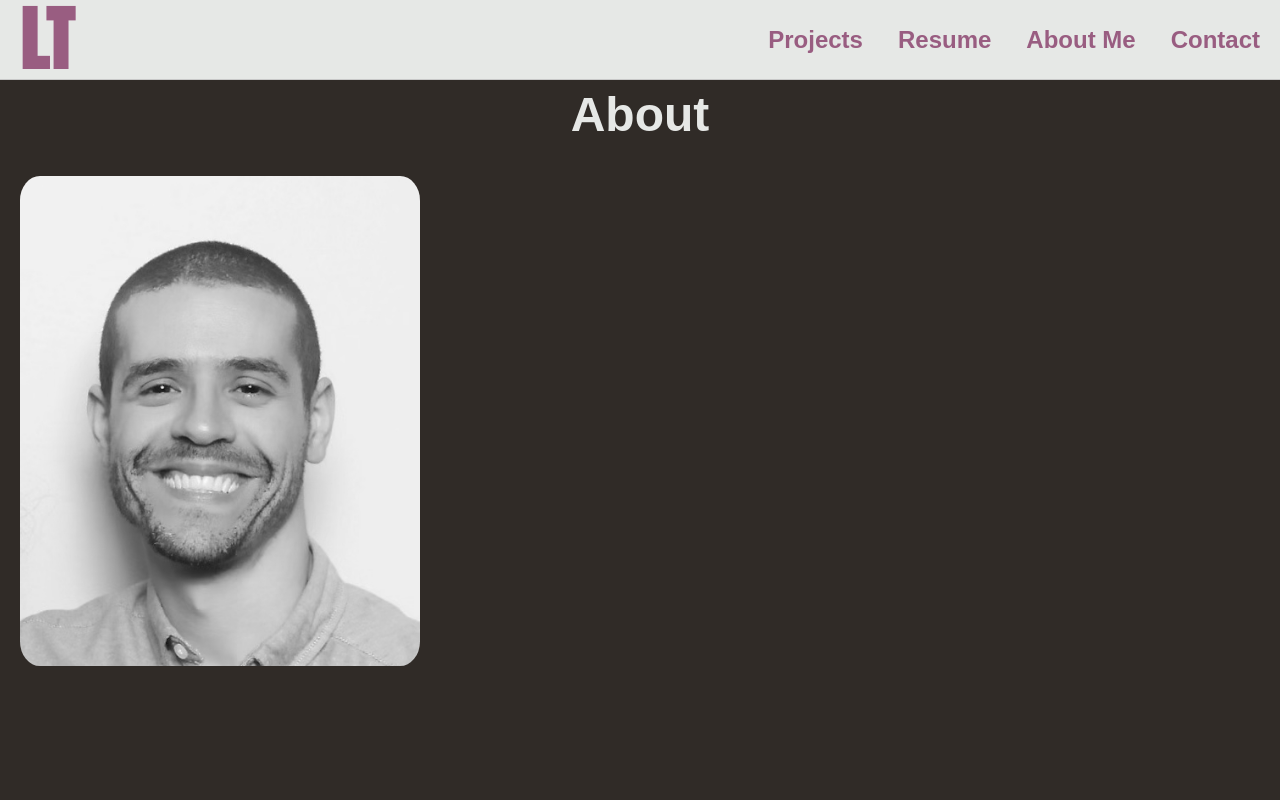
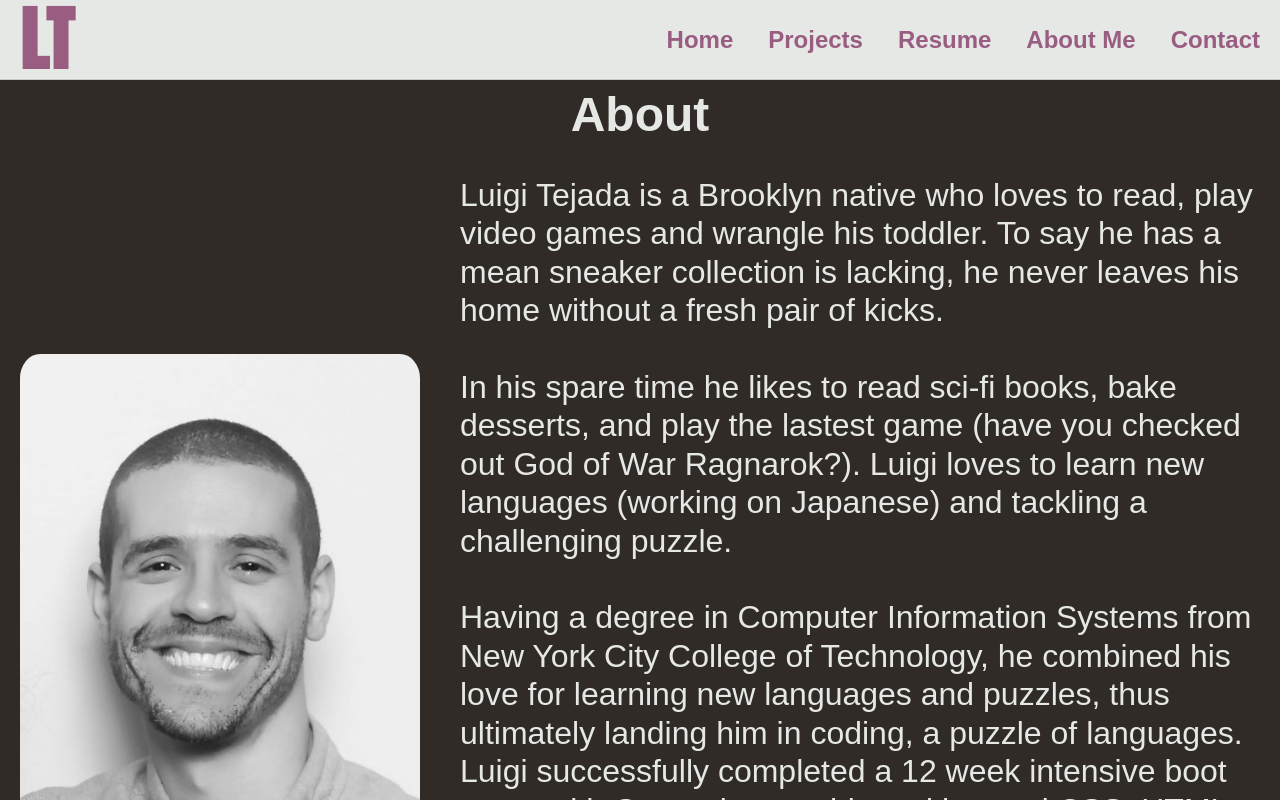
Before and after one commit to KnucklesLT/Luigis-Portfolio, a React (Create React App) app: page /about in a window 1280 px wide. Built offline with nearby package versions, Linux system fonts and the light colour scheme.

Commit message:
add to about page

```diff
--- a/src/components/Navbar/Navbar.jsx
+++ b/src/components/Navbar/Navbar.jsx
@@ -7,6 +7,11 @@ const Navbar = () => {
         LT
       </NavLink>
       <ul>
+        <li>
+          <NavLink to='/'>
+            Home
+          </NavLink>
+        </li>
         <li>
           <NavLink to='projects'>
             Projects
--- a/src/index.css
+++ b/src/index.css
@@ -54,12 +54,10 @@ h5 {
 
 p {
   margin: 0;
-  opacity: .4;
   width: 100%;
   font-size: 16px;
   line-height: 28px;
   text-align: justify;
-  text-align-last: center;
 }
 
 a {
--- a/src/pages/About/About.jsx
+++ b/src/pages/About/About.jsx
@@ -1,11 +1,23 @@
 import myPhoto from '../../assets/branding/me.jpg'
 import styles from './About.module.css'
+import { Link } from 'react-router-dom';
 
 const About = () => {
   return (
     <>
       <h1>About</h1>
-      <img className={styles.image} src={myPhoto} alt="Luigi" />
+      <section className={styles.aboutMeSection}>
+        <img className={styles.image} src={myPhoto} alt="Luigi" />
+        <p className={styles.aboutMe}>
+        Luigi Tejada is a Brooklyn native who loves to read, play video games and wrangle his toddler. To say he has a mean sneaker collection is lacking, he never leaves his home without a fresh pair of kicks.
+        <br/><br/>
+        In his spare time he likes to read sci-fi books, bake desserts, and play the lastest game (have you checked out God of War Ragnarok?). Luigi loves to learn new languages (working on Japanese) and tackling a challenging puzzle.
+        <br/><br/>
+        Having a degree in Computer Information Systems from New York City College of Technology, he combined his love for learning new languages and puzzles, thus ultimately landing him in coding, a puzzle of languages. Luigi successfully completed a 12 week intensive boot camp with General assembly and learned CSS, HTML, Javascript, React, and Python. Check out his latest projects using those technologies <Link to='/projects'>here</Link>.
+        <br/><br/>
+        Luigi currently resides in the suburbs of Connecticut with his daughter, fiance, and dog.
+        </p>
+      </section>
     </>
   );
 }
--- a/src/pages/About/About.module.css
+++ b/src/pages/About/About.module.css
@@ -1,5 +1,16 @@
+.aboutMeSection{
+  display: flex;
+  justify-content: center;
+  align-items: center;
+}
 .image{
   width: 400px;
   border-radius: 5%;
   margin: 20px;
 }
+.aboutMe{
+  margin: 20px;
+  color: #E6E8E6;
+  text-align: left;
+  line-height: 120%;
+}
--- a/src/pages/Resume/Resume.module.css
+++ b/src/pages/Resume/Resume.module.css
@@ -1,4 +1,4 @@
 h2{
   color:white;
-  margin-left: 20px;
+  margin: 20px;
 }
```
